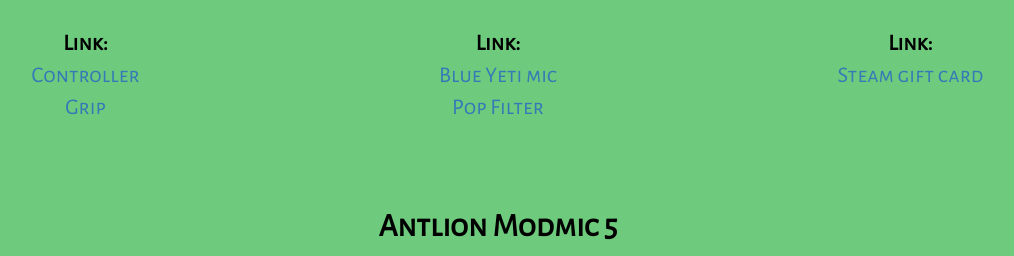
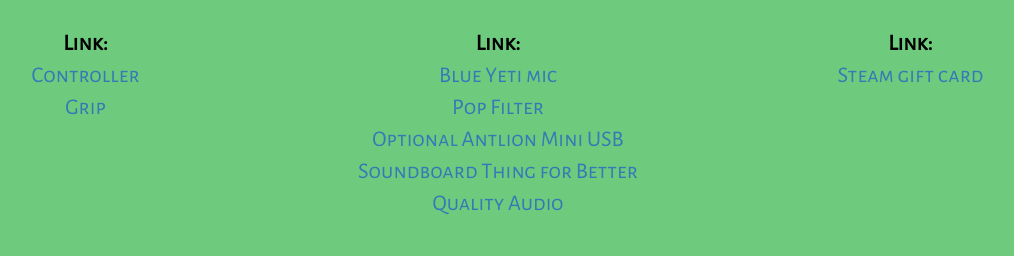
Before and after one commit to massivebird/christmaslist2017, a plain HTML site: page index.html in a window 1280 px wide. Shown: the part 1041-1297 px from the top of the page, without its empty margins (142-1156 px from the left). Drawn offline with nearby package versions, Linux system fonts and the light colour scheme; grey boxes are pictures that could not be loaded.

Commit message:
Added the Antlion USB accessory

```diff
--- a/index.html
+++ b/index.html
@@ -56,7 +56,7 @@
                     <strong>Description:</strong> a more expensive microphone that Garrett officially prefers over the Antlion.
                 </p>
                 <p class="list-margin">
-                    <strong>Link:</strong> <br><a href="https://www.amazon.com/gp/product/B00N1YPXW2/ref=as_li_qf_sp_asin_il_tl?ie=UTF8&tag=teksynd-20&camp=1789&creative=9325&linkCode=as2&creativeASIN=B00N1YPXW2&linkId=62f5f5dd0fabc988d70a1aa7c65987da">Blue Yeti mic</a><br><a href="https://www.amazon.com/Dragonpad-USA-filter-Studio-Microphone/dp/B008AOH1O6/ref=pd_bxgy_267_img_2?_encoding=UTF8&pd_rd_i=B008AOH1O6&pd_rd_r=1ARPQ229RAGS7PYDVZN9&pd_rd_w=jRcNW&pd_rd_wg=7u61R&psc=1&refRID=1ARPQ229RAGS7PYDVZN9">Pop Filter</a>
+                    <strong>Link:</strong> <br><a href="https://www.amazon.com/gp/product/B00N1YPXW2/ref=as_li_qf_sp_asin_il_tl?ie=UTF8&tag=teksynd-20&camp=1789&creative=9325&linkCode=as2&creativeASIN=B00N1YPXW2&linkId=62f5f5dd0fabc988d70a1aa7c65987da">Blue Yeti mic</a><br><a href="https://www.amazon.com/Dragonpad-USA-filter-Studio-Microphone/dp/B008AOH1O6/ref=pd_bxgy_267_img_2?_encoding=UTF8&pd_rd_i=B008AOH1O6&pd_rd_r=1ARPQ229RAGS7PYDVZN9&pd_rd_w=jRcNW&pd_rd_wg=7u61R&psc=1&refRID=1ARPQ229RAGS7PYDVZN9">Pop Filter</a><br><a href="https://antlionaudio.com/collections/accessories/products/antlion-audio-usb-adapter">Optional Antlion Mini USB Soundboard Thing for Better Quality Audio</a>
                 </p>
             </div>
             <div class="col-lg-4 col-md-4 item-margin">
```
